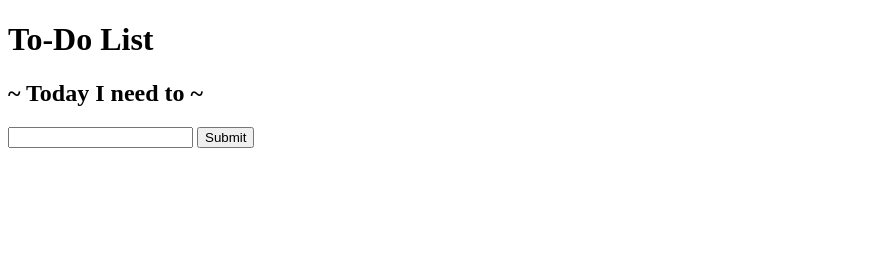
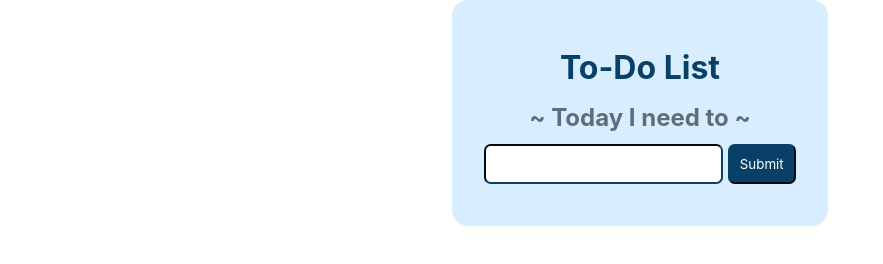
Before and after one commit to dts-kominfo-rea2b/challenge-08-dimasrdwiaji, a website: page index.html in a window 1280 px wide. Shown: the whole page, without its empty margins (0-883 px from the left). Drawn offline with Linux system fonts and the light colour scheme.

Commit message:
add style

```diff
--- a/index.html
+++ b/index.html
@@ -4,6 +4,7 @@
     <meta charset="UTF-8" />
     <meta http-equiv="X-UA-Compatible" content="IE=edge" />
     <meta name="viewport" content="width=device-width, initial-scale=1.0" />
+    <link rel="stylesheet" href="style.css">
     <title>Challenge - DOM</title>
   </head>
   <body>
--- /dev/null
+++ b/style.css
@@ -0,0 +1,60 @@
+* {
+    margin: 0;
+    font-family: -apple-system,BlinkMacSystemFont,Segoe UI,Roboto,Helvetica Neue,Ubuntu,sans-serif;
+}
+
+body {
+    background-color: #fffffe;
+    padding: 0px;
+    display: flex;
+    justify-content: center;
+}
+
+#app {
+    background-color: #d8eefe;
+    border-radius: 1em;
+    padding: 2em;
+}
+
+#todo-title {
+    display: flex;
+    justify-content: center;
+    padding: 0.5em;
+    color: #094067;
+}
+
+#todo-subtitle {
+    display: flex;
+    justify-content: center;
+    padding-bottom: 0.5em;
+    color: #5f6c7b;
+}
+
+#todo-input {
+    border-radius: 0.5em;
+    border-color: #094067;
+    padding: 10px;
+}
+
+#todo-submit {
+    border-radius: 0.5em;
+    padding: 10px;
+    color: #fffffe;
+    background-color: #094067;
+    border-color: #094067;
+}
+
+#todo-submit:hover {
+    border-color: #094067;
+    background-color: #fffffe;
+    color: #094067;
+}
+
+#todo-output {
+    padding-top: 10px;
+    color: #094067;
+}
+
+li {
+    padding: 2px 0px 2px 0px;
+}
```
